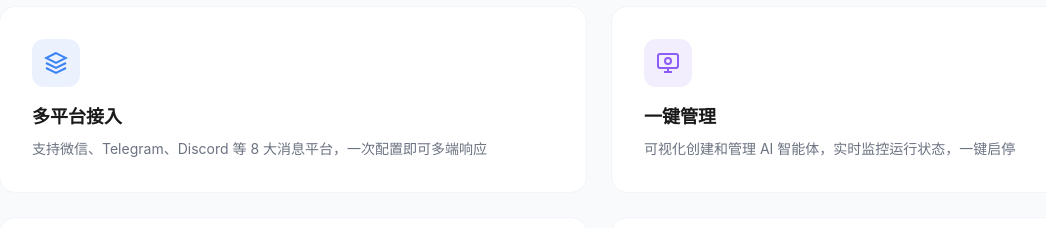
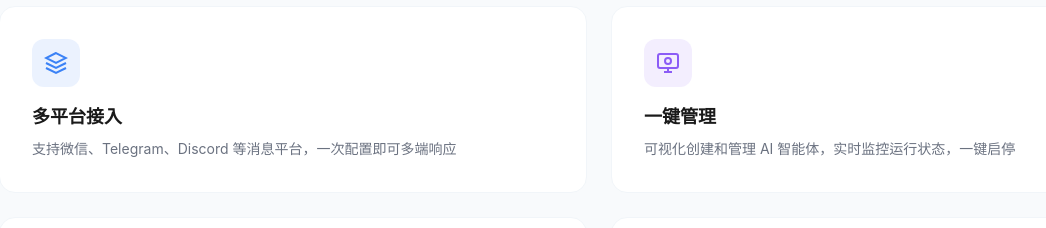
Before and after one commit to Jakeung/AgentHub, a Vue app in the folder web/: page / in a window 1280 px wide. Shown: the part 900-1128 px from the top of the page, without its empty margins (41-1087 px from the left). Built offline with nearby package versions, Linux system fonts and the light colour scheme.

Commit message:
fix: remove specific platform count from feature description

```diff
--- a/web/src/views/home/index.vue
+++ b/web/src/views/home/index.vue
@@ -59,7 +59,7 @@ onUnmounted(() => window.removeEventListener('scroll', onScroll))
               <svg width="24" height="24" viewBox="0 0 24 24" fill="none" stroke="currentColor" stroke-width="2"><path d="M12 2L2 7l10 5 10-5-10-5z"/><path d="M2 17l10 5 10-5"/><path d="M2 12l10 5 10-5"/></svg>
             </div>
             <h3>多平台接入</h3>
-            <p>支持微信、Telegram、Discord 等 8 大消息平台，一次配置即可多端响应</p>
+            <p>支持微信、Telegram、Discord 等消息平台，一次配置即可多端响应</p>
           </div>
           <div class="feature-card">
             <div class="feature-icon" style="background: rgba(139,92,246,0.1); color: #8b5cf6">
```
